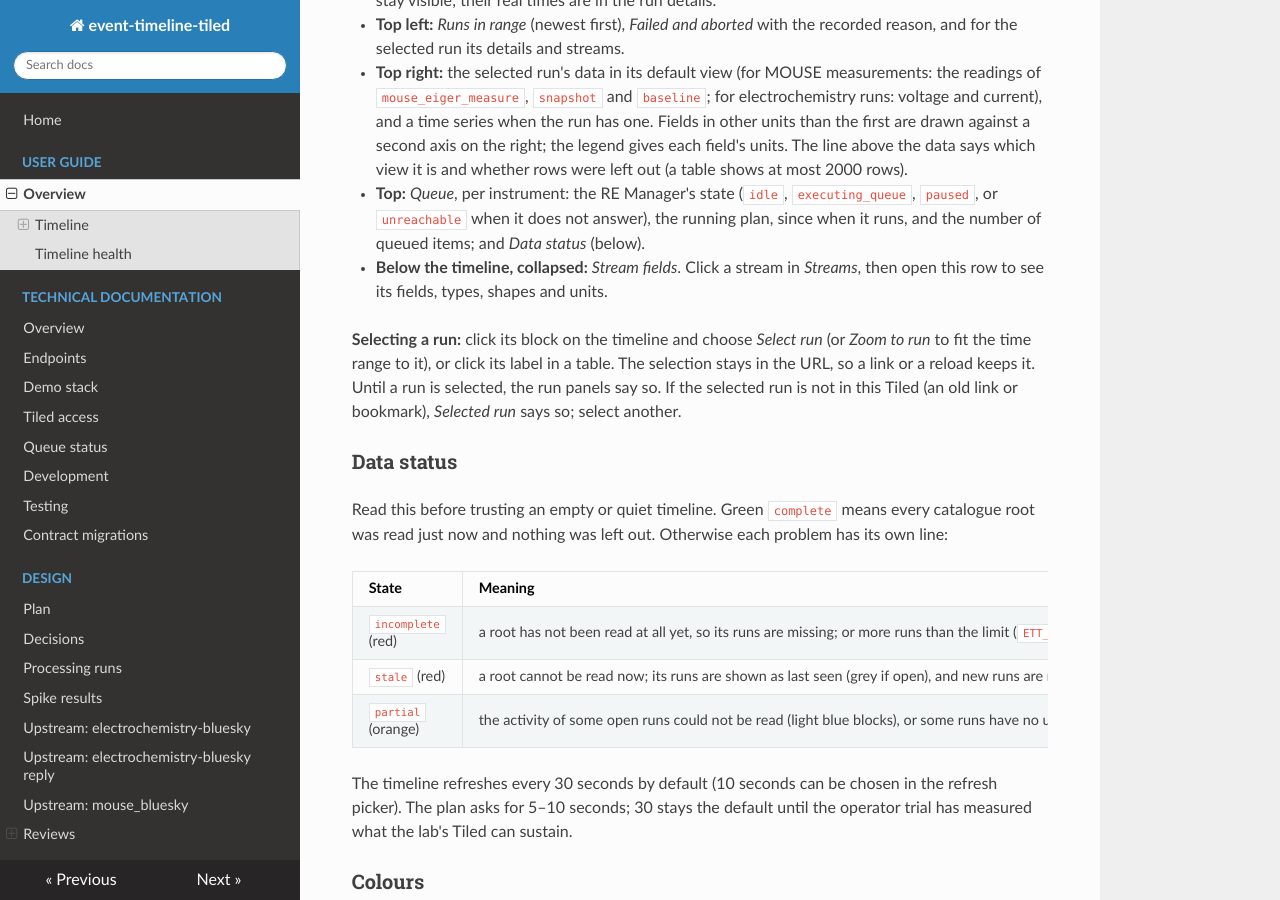
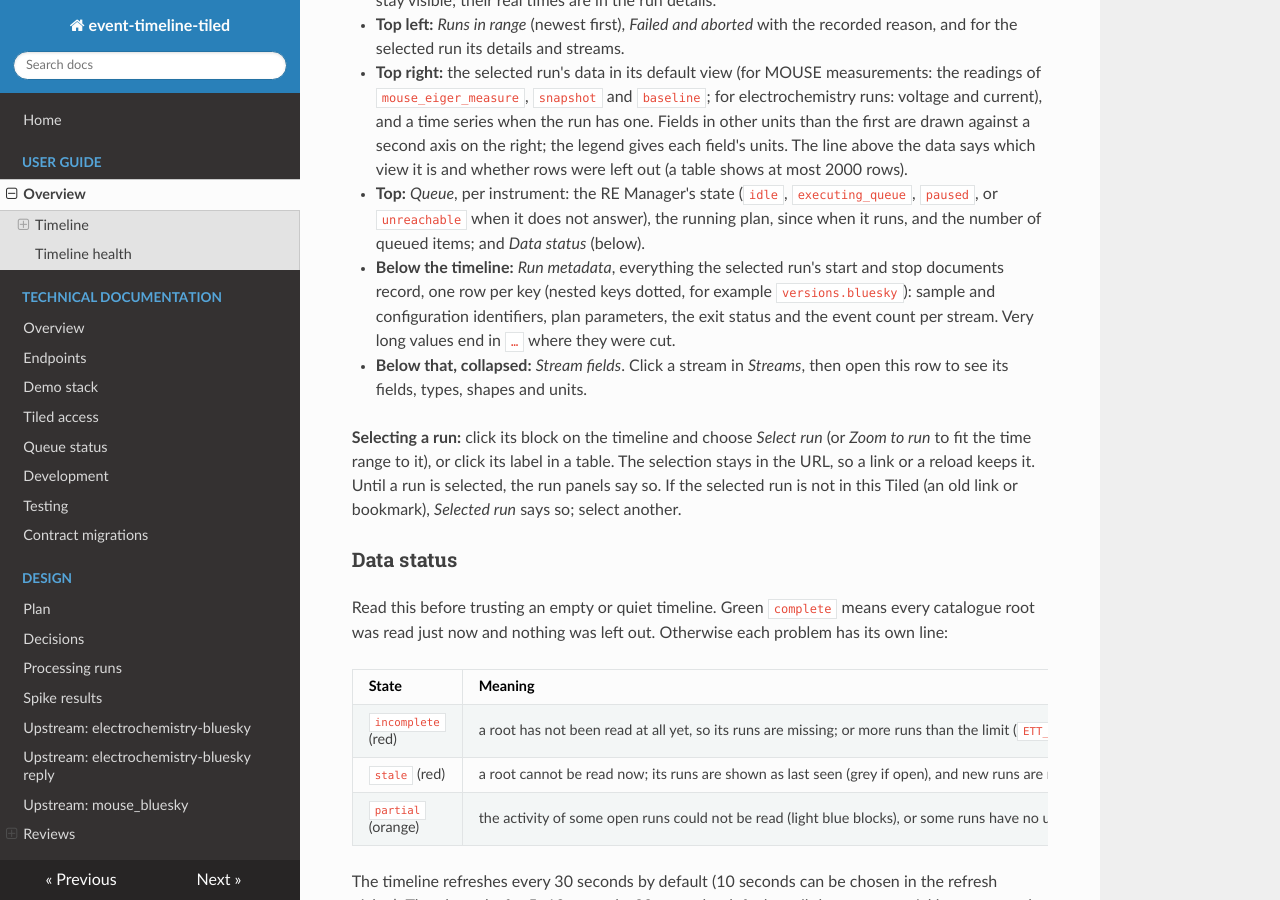
Before and after one commit to BAMresearch/event_timeline_tiled, an MkDocs documentation site: the page built from docs/user/index.md, in a window 1280 px wide and 900 px high, scrolled down 516 px. Built offline with MkDocs 1.6.1, drawn with Linux system fonts in a browser that asks for light colours; nearby versions of some CDN libraries.

Commit message:
feat: Run metadata panel with the selected run's start and stop documents
Co-Authored-By: Claude Opus 5.5 <noreply@anthropic.com>

```diff
--- a/docs/user/index.md
+++ b/docs/user/index.md
@@ -31,7 +31,12 @@ Laid out like a video editor:
   `executing_queue`, `paused`, or `unreachable` when it does not answer),
   the running plan, since when it runs, and the number of queued items;
   and *Data status* (below).
-- **Below the timeline, collapsed:** *Stream fields*. Click a stream in
+- **Below the timeline:** *Run metadata*, everything the selected run's
+  start and stop documents record, one row per key (nested keys dotted, for
+  example `versions.bluesky`): sample and configuration identifiers, plan
+  parameters, the exit status and the event count per stream. Very long
+  values end in `…` where they were cut.
+- **Below that, collapsed:** *Stream fields*. Click a stream in
   *Streams*, then open this row to see its fields, types, shapes and units.
 
 **Selecting a run:** click its block on the timeline and choose *Select run*
```
Also changed, not shown: docs/technical/endpoints.md (+2 -2 lines), docs/technical/migrations.md (+7 -0 lines), 3 other files.
